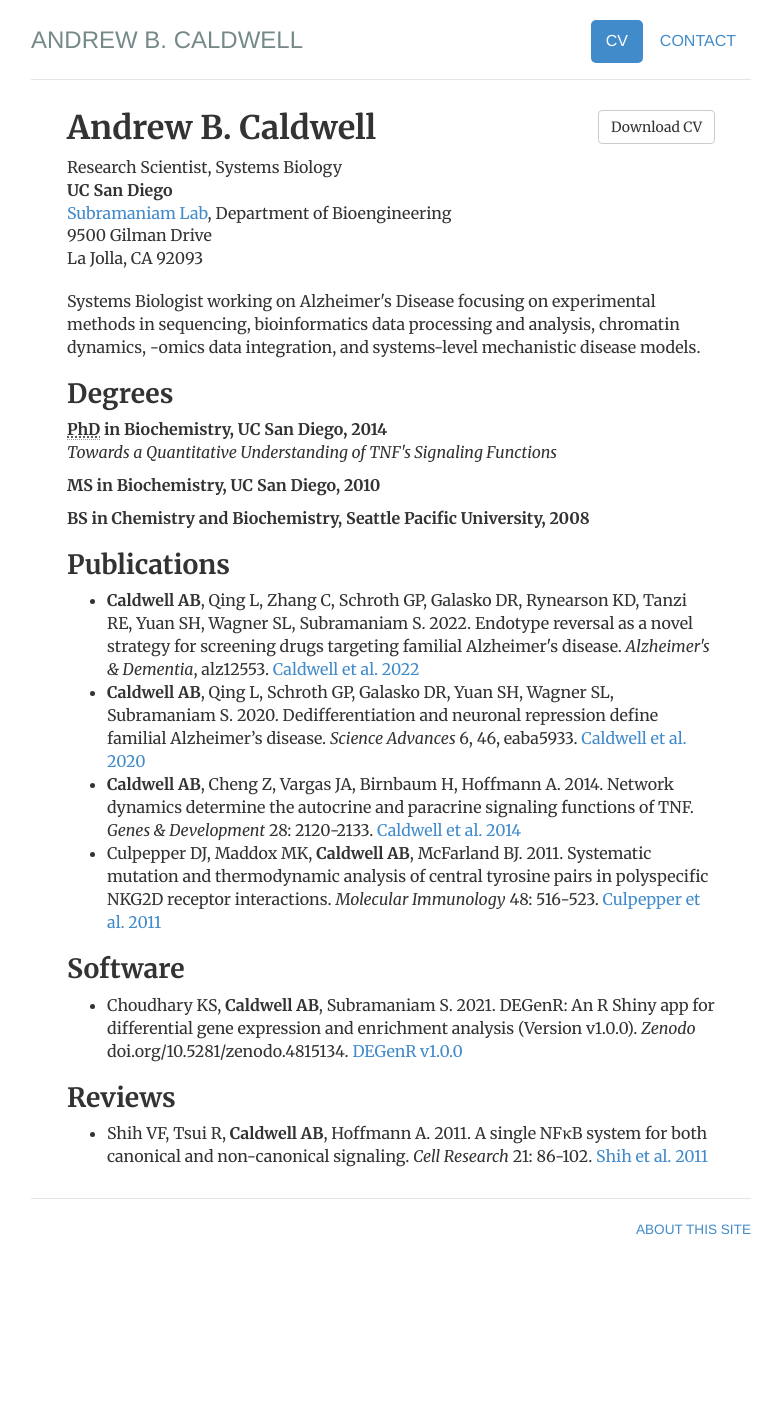
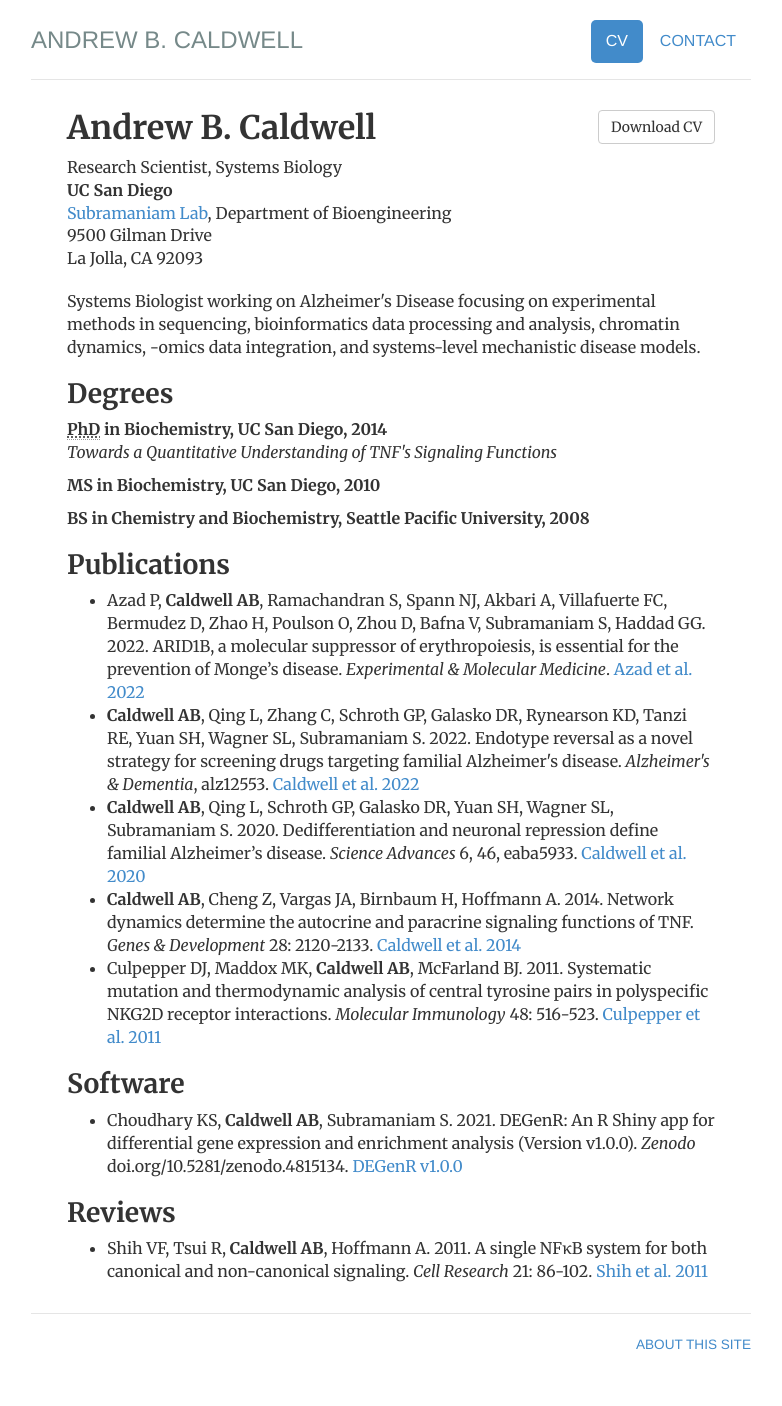
Before and after one commit to andrewbcaldwell/andrewbcaldwell.github.io, a Jekyll site: the page built from cv/index.html, in a window 1280 px wide. Shown: the whole page, without its empty margins (249-1031 px from the left). Built offline with Jekyll 4.4.1, drawn with Linux system fonts in a browser that asks for light colours; before the commit the page ends 1291 px from its top, so only the background shows below that.

Commit message:
Update index.html
Added new reference

```diff
--- a/cv/index.html
+++ b/cv/index.html
@@ -33,6 +33,7 @@ description: Current CV for Andrew B. Caldwell.
 
 				<h2>Publications</h2>
 				<ul>
+				<li>Azad P, <b>Caldwell AB</b>, Ramachandran S, Spann NJ, Akbari A, Villafuerte FC, Bermudez D, Zhao H, Poulson O, Zhou D, Bafna V, Subramaniam S, Haddad GG. 2022. ARID1B, a molecular suppressor of erythropoiesis, is essential for the prevention of Monge’s disease. <i>Experimental & Molecular Medicine</i>. <a href="https://doi.org/10.1038/s12276-022-00769-1">Azad et al. 2022</a></li>
 				<li><b>Caldwell AB</b>, Qing L, Zhang C, Schroth GP, Galasko DR, Rynearson KD, Tanzi RE, Yuan SH, Wagner SL, Subramaniam S. 2022. Endotype reversal as a novel strategy for screening drugs targeting familial Alzheimer's disease. <i>Alzheimer's & Dementia</i>, alz12553. <a href="https://alz-journals.onlinelibrary.wiley.com/doi/10.1002/alz.12553">Caldwell et al. 2022</a></li>
 				<li><b>Caldwell AB</b>, Qing L, Schroth GP, Galasko DR, Yuan SH, Wagner SL, Subramaniam S. 2020. Dedifferentiation and neuronal repression define familial Alzheimer’s disease. <i>Science Advances</i> 6, 46, eaba5933. <a href="https://advances.sciencemag.org/content/6/46/eaba5933">Caldwell et al. 2020</a></li>
 				<li><b>Caldwell AB</b>, Cheng Z, Vargas JA, Birnbaum H, Hoffmann A. 2014. Network dynamics determine the autocrine and paracrine signaling functions of TNF. <i>Genes & Development</i> 28: 2120-2133. <a href="http://genesdev.cshlp.org/content/28/19/2120.full">Caldwell et al. 2014</a></li>
```
